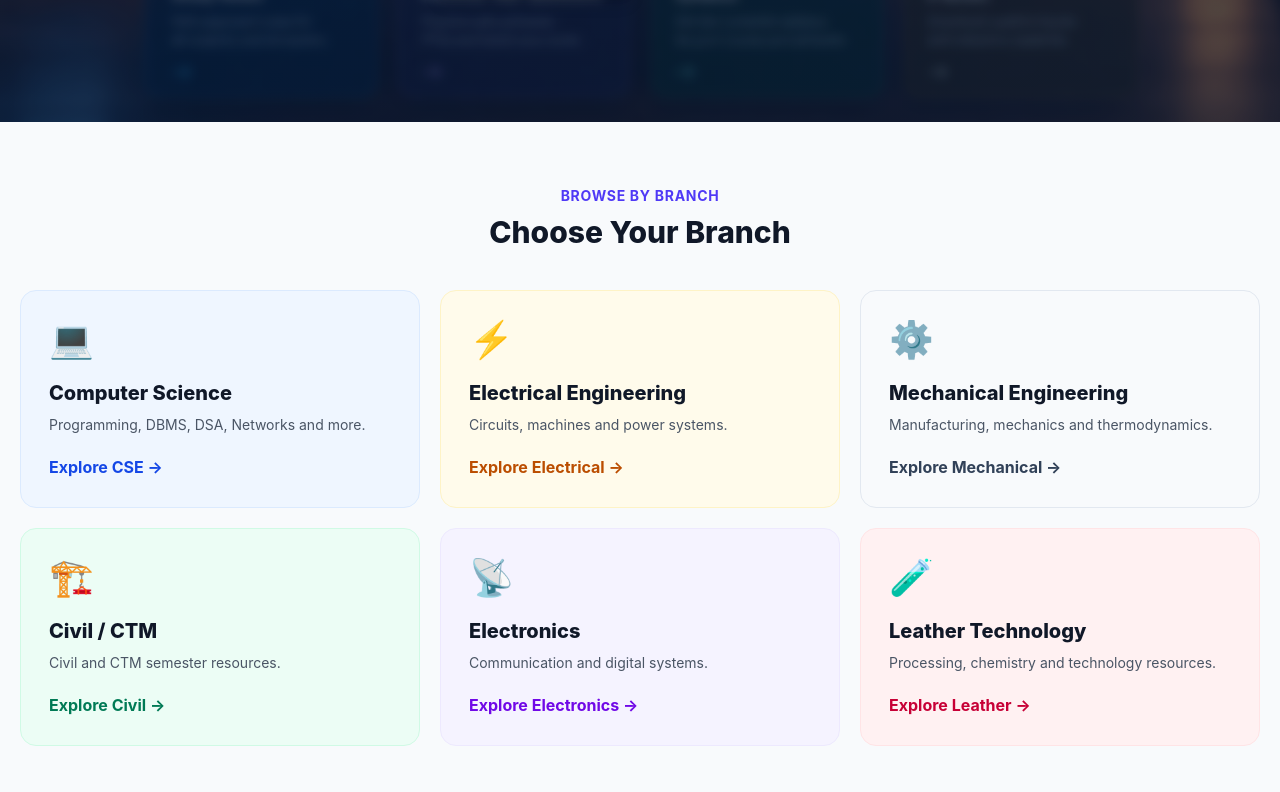
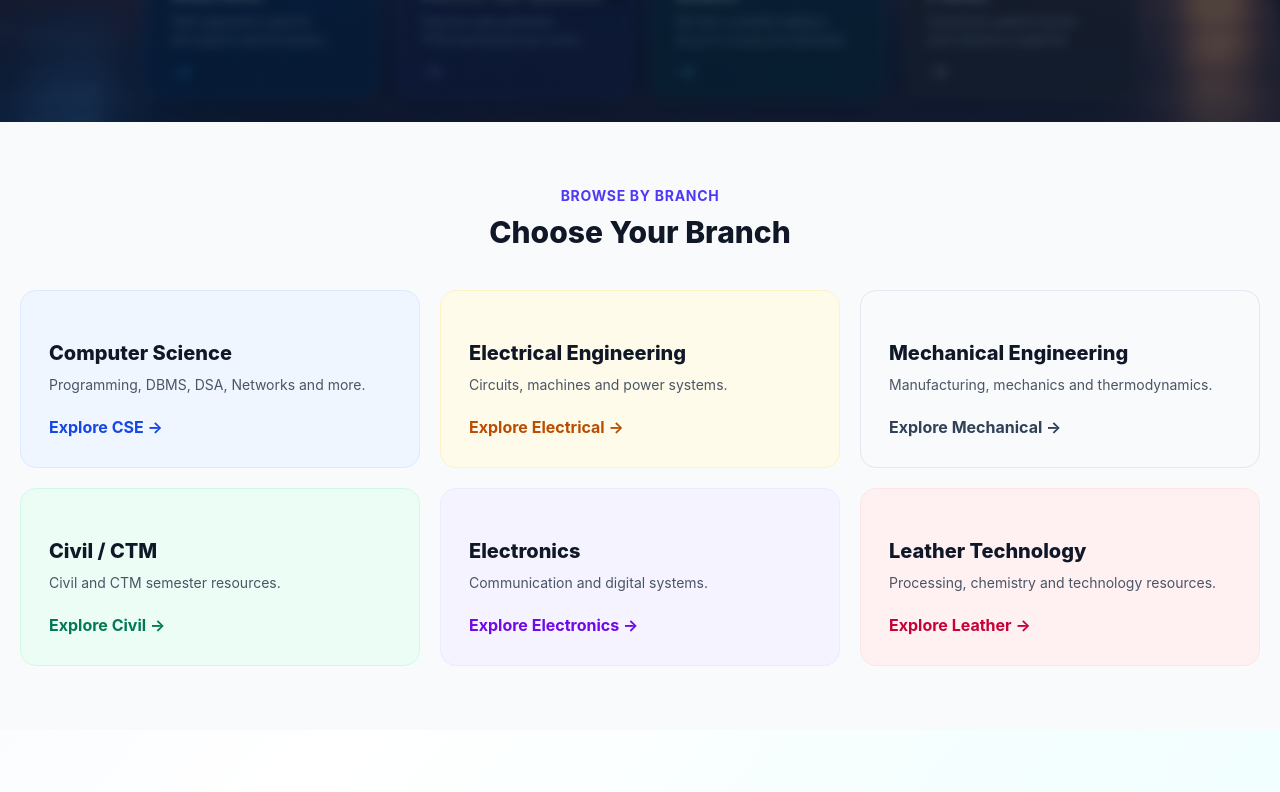
Before and after one commit to kumarabhiraj05981-dot/Student-Resources-Hub-Production, a React (Vite) app in the folder frontend/: page / in a window 1280 px wide. Shown: the part 511-1303 px from the top of the page. Built offline with nearby package versions, Linux system fonts and the light colour scheme; no server answers; the HTML template or start-up script is replaced by a standard one.

Commit message:
Remove emoji icons from department links
Removed emoji icons from various department sections in Home.tsx.

```diff
--- a/frontend/src/pages/Home.tsx
+++ b/frontend/src/pages/Home.tsx
@@ -93,7 +93,7 @@ export default function Home() {
                 className="rounded-2xl border border-blue-100 bg-blue-50 p-7 transition duration-300 hover:-translate-y-2 hover:bg-blue-100 hover:shadow-xl"
               >
                 <div className="text-4xl">
-                  💻
+
                 </div>
 
                 <h3 className="mt-5 text-xl font-extrabold text-gray-900">
@@ -117,7 +117,7 @@ export default function Home() {
                 className="rounded-2xl border border-amber-100 bg-amber-50 p-7 transition duration-300 hover:-translate-y-2 hover:bg-amber-100 hover:shadow-xl"
               >
                 <div className="text-4xl">
-                  ⚡
+
                 </div>
 
                 <h3 className="mt-5 text-xl font-extrabold text-gray-900">
@@ -141,7 +141,7 @@ export default function Home() {
                 className="rounded-2xl border border-slate-200 bg-slate-50 p-7 transition duration-300 hover:-translate-y-2 hover:bg-slate-100 hover:shadow-xl"
               >
                 <div className="text-4xl">
-                  ⚙️
+
                 </div>
 
                 <h3 className="mt-5 text-xl font-extrabold text-gray-900">
@@ -165,7 +165,7 @@ export default function Home() {
                 className="rounded-2xl border border-emerald-100 bg-emerald-50 p-7 transition duration-300 hover:-translate-y-2 hover:bg-emerald-100 hover:shadow-xl"
               >
                 <div className="text-4xl">
-                  🏗️
+
                 </div>
 
                 <h3 className="mt-5 text-xl font-extrabold text-gray-900">
@@ -189,7 +189,7 @@ export default function Home() {
                 className="rounded-2xl border border-violet-100 bg-violet-50 p-7 transition duration-300 hover:-translate-y-2 hover:bg-violet-100 hover:shadow-xl"
               >
                 <div className="text-4xl">
-                  📡
+
                 </div>
 
                 <h3 className="mt-5 text-xl font-extrabold text-gray-900">
@@ -212,8 +212,8 @@ export default function Home() {
                 href="/branch/leather-technology"
                 className="rounded-2xl border border-rose-100 bg-rose-50 p-7 transition duration-300 hover:-translate-y-2 hover:bg-rose-100 hover:shadow-xl"
               >
-                <div className="text-4xl">
-                  🧪
+                <div cassName="text-4xl">
+
                 </div>
 
                 <h3 className="mt-5 text-xl font-extrabold text-gray-900">
```
